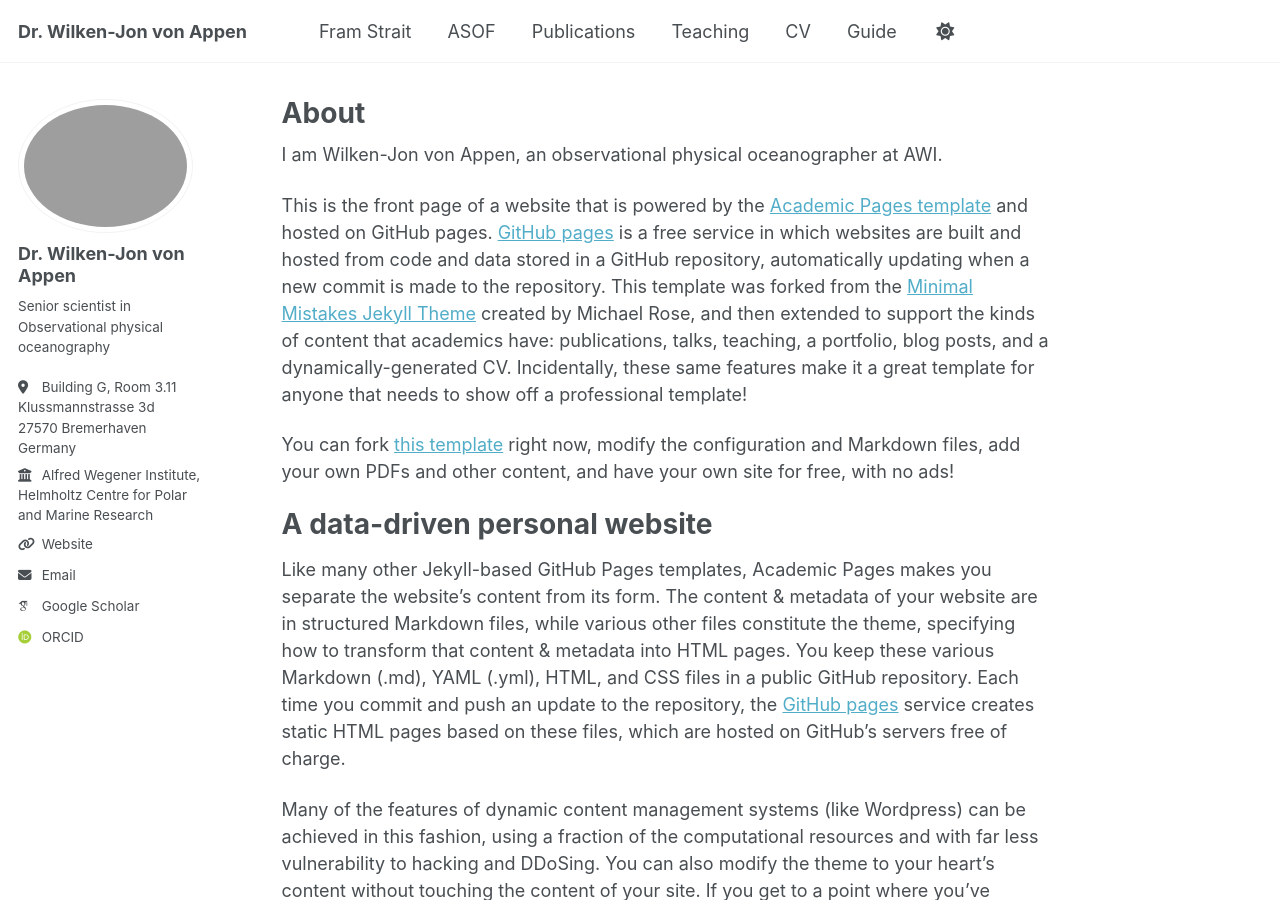
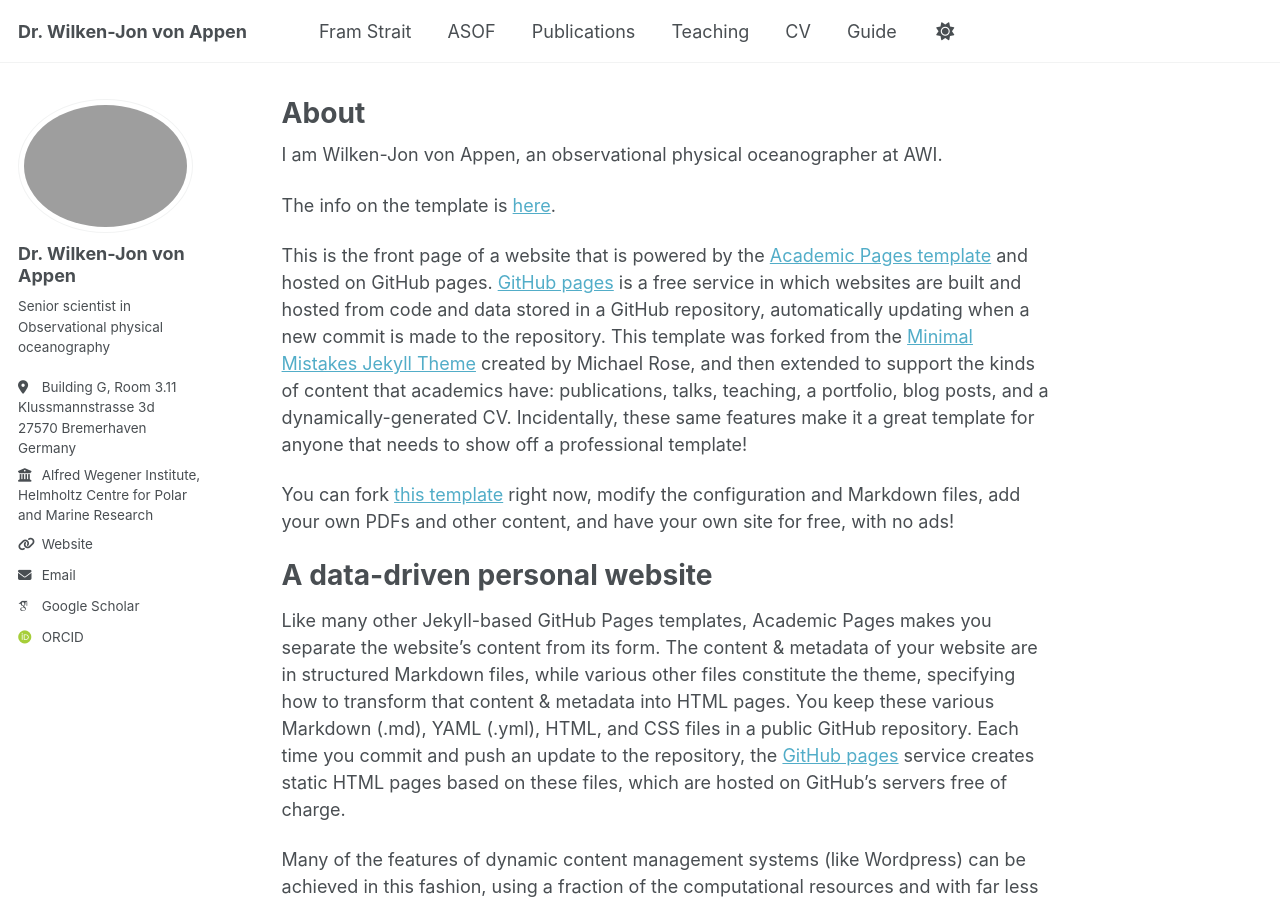
Before and after one commit to wjvappen/wjvappen, a Jekyll site: the page built from _pages/about.md, in a window 1280 px wide and 900 px high. Built offline with Jekyll 4.4.1, drawn with Linux system fonts in a browser that asks for light colours; some web fonts are replaced; a script bundle is joined from its source files by our own code; library files that are not in the unit come from our copies.

Commit message:
Update about.md

```diff
--- a/_pages/about.md
+++ b/_pages/about.md
@@ -8,6 +8,8 @@ redirect_from:
 ---
 
 I am Wilken-Jon von Appen, an observational physical oceanographer at AWI.
+
+The info on the template is [here](https://academicpages.github.io/).
 
 This is the front page of a website that is powered by the [Academic Pages template](https://github.com/academicpages/academicpages.github.io) and hosted on GitHub pages. [GitHub pages](https://pages.github.com) is a free service in which websites are built and hosted from code and data stored in a GitHub repository, automatically updating when a new commit is made to the repository. This template was forked from the [Minimal Mistakes Jekyll Theme](https://mmistakes.github.io/minimal-mistakes/) created by Michael Rose, and then extended to support the kinds of content that academics have: publications, talks, teaching, a portfolio, blog posts, and a dynamically-generated CV. Incidentally, these same features make it a great template for anyone that needs to show off a professional template!
 
```
